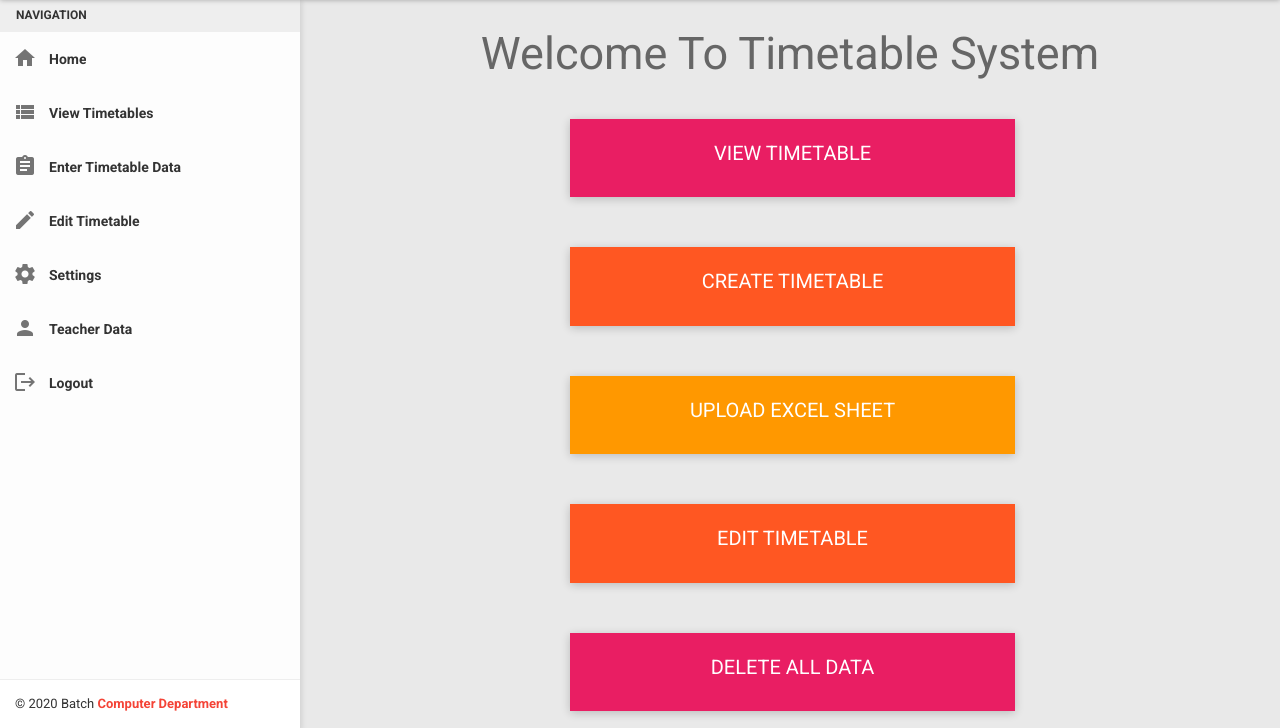
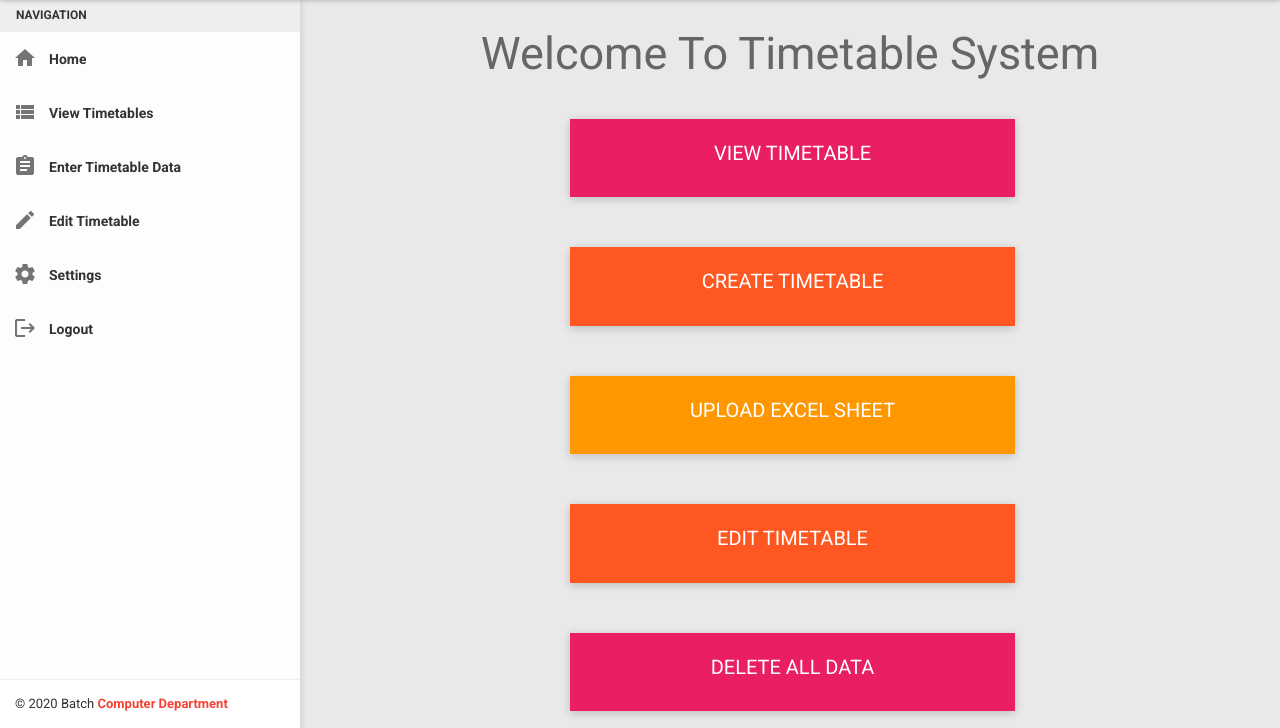
Before and after one commit to adhyantini/TimeTableManagement, a Flask app: template Timetable_Management/templates/Dashboard.html in a window 1280 px wide. Shown: the part 71-799 px from the top of the page. Run offline with Flask 2, Linux system fonts and the light colour scheme; the template is opened without the code that fills it, so the values that code supplies are empty; some libraries are stand-ins or nearby versions.

Commit message:
Update Dashboard.html

```diff
--- a/Timetable_Management/templates/Dashboard.html
+++ b/Timetable_Management/templates/Dashboard.html
@@ -102,13 +102,6 @@
                             <i class="material-icons">settings</i>
                             <span>Settings</span>
                         </a>
-                    </li>
-
-                    <li>
-                            <a href="/teacherdata">
-                                <i class="material-icons">person</i>
-                                <span>Teacher Data</span>
-                            </a>
                     </li>
 
                     <li>
```
